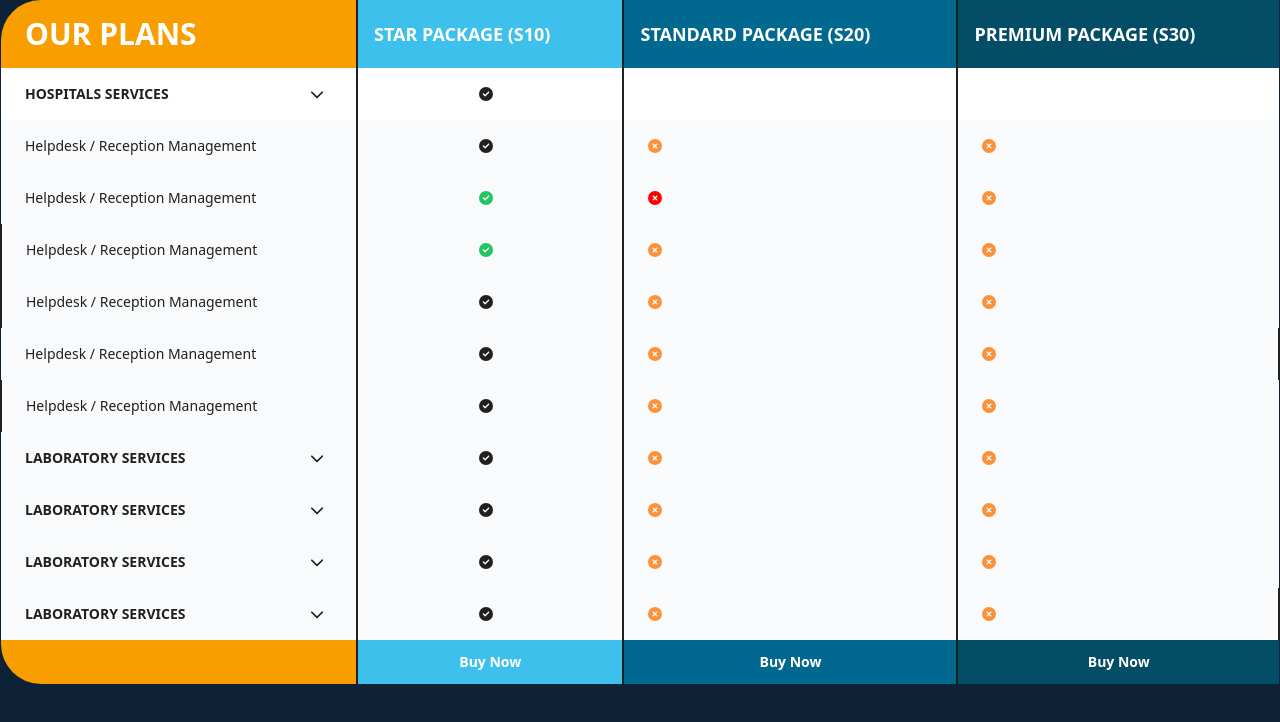
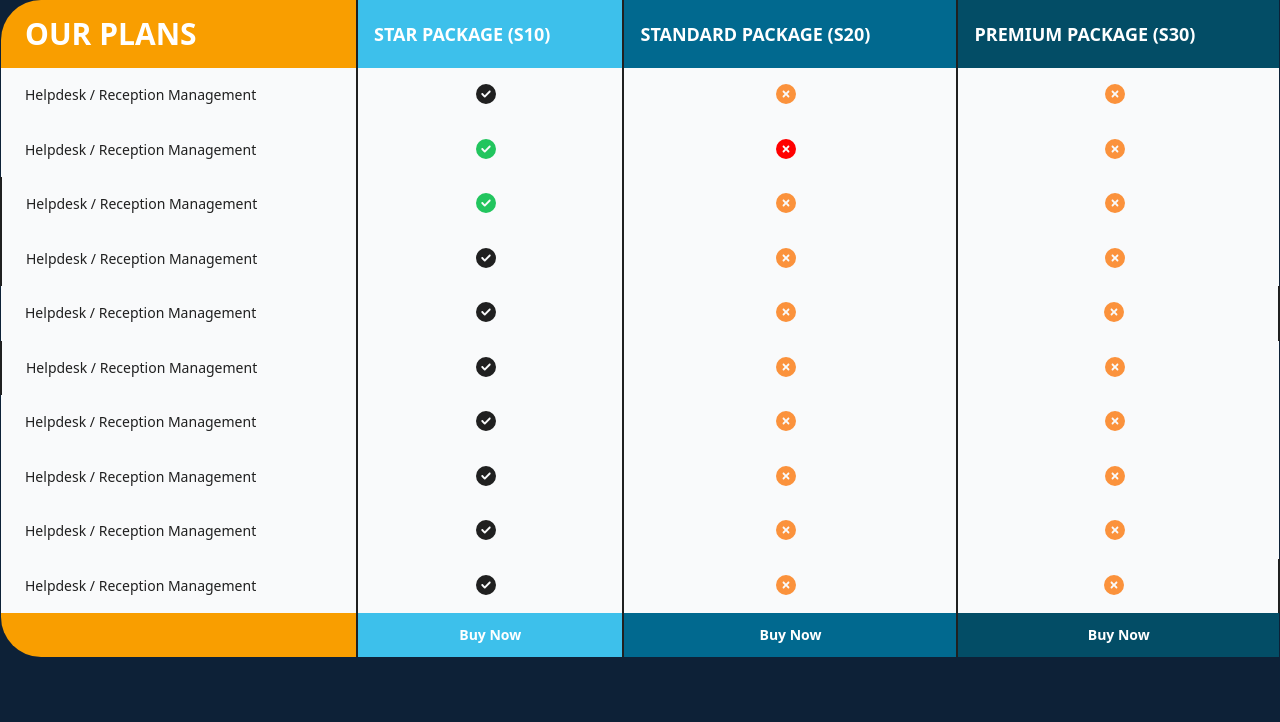
Before and after one commit to CudgelBrain/mediwork_Official, a Next.js app: page /pricingPage/Table in a window 1280 px wide. Shown: the top 722 px of the page. Built offline with nearby package versions, Linux system fonts and the light colour scheme.

Commit message:
pricing table fixed

```diff
--- a/src/pages/_app.js
+++ b/src/pages/_app.js
@@ -1,4 +1,5 @@
 import '@/styles/globals.css'
+import '@/pages/pricingPage/table.css'
 
 export default function App({ Component, pageProps }) {
   return <Component {...pageProps} />
--- a/src/pages/pricingPage/Table.js
+++ b/src/pages/pricingPage/Table.js
@@ -1,241 +1,251 @@
 // components/DynamicTable.js
-import React, { useState } from "react";
+import React, { useState, useRef, useEffect } from "react";
 import { faArrowDown, faChevronCircleDown, faChevronDown, faCircleCheck, faCircleXmark } from "@fortawesome/free-solid-svg-icons";
 import { FontAwesomeIcon } from "@fortawesome/react-fontawesome";
 
 const DynamicTable = () => {
-  const [data, setData] = useState([
-    {
-      name: "HOSPITAL SERVICES",
-      dropdownOpen: false,
-      dropdownItems: [
-        "Helpdesk / Reception Management",
-        "Helpdesk / Reception Management",
-        "Helpdesk / Reception Management",
-      ],
-    },
-    {
-      name: "LABORATORY SERVICES",
-      dropdownOpen: false,
-      dropdownItems: [
-        "Helpdesk / Reception Management",
-        "Helpdesk / Reception Management",
-      ],
-    },
-    {
-      name: "LABORATORY SERVICES",
-      dropdownOpen: false,
-      dropdownItems: ["Helpdesk / Reception Management"],
-    },
-    {
-      name: "LABORATORY SERVICES",
-      dropdownOpen: false,
-      dropdownItems: [
-        "Helpdesk / Reception Management",
-        "Helpdesk / Reception Management",
-        "Helpdesk / Reception Management",
-        "Helpdesk / Reception Management",
-      ],
-    },
-    {
-      name: "LABORATORY SERVICES",
-      dropdownOpen: false,
-      dropdownItems: ["Helpdesk / Reception Management"],
-    },
-  ]);
 
-  const toggleDropdown = (index) => {
-    const newData = [...data];
-    newData[index].dropdownOpen = !newData[index].dropdownOpen;
-    setData(newData);
-  };
+
+  const mainTableRef = useRef(null);
+
+  useEffect(() => {
+      // Check if the main table exists
+      if (mainTableRef.current) {
+          // Clone the table
+          const clonedTable = mainTableRef.current.cloneNode(true);
+          // Add the 'clone' class to the cloned table
+          clonedTable.classList.add('clone');
+
+          // Append the cloned table to the 'table-scroll' element
+          const tableScroll = document.getElementById('table-scroll');
+          if (tableScroll) {
+              tableScroll.appendChild(clonedTable);
+          }
+      }
+  }, []);
+
+  // const [data, setData] = useState([
+  //   {
+  //     name: "HOSPITAL SERVICES",
+  //     dropdownOpen: false,
+  //     dropdownItems: [
+  //       "Helpdesk / Reception Management",
+  //       "Helpdesk / Reception Management",
+  //       "Helpdesk / Reception Management",
+  //     ],
+  //   },
+  //   {
+  //     name: "LABORATORY SERVICES",
+  //     dropdownOpen: false,
+  //     dropdownItems: [
+  //       "Helpdesk / Reception Management",
+  //       "Helpdesk / Reception Management",
+  //     ],
+  //   },
+  //   {
+  //     name: "LABORATORY SERVICES",
+  //     dropdownOpen: false,
+  //     dropdownItems: ["Helpdesk / Reception Management"],
+  //   },
+  //   {
+  //     name: "LABORATORY SERVICES",
+  //     dropdownOpen: false,
+  //     dropdownItems: [
+  //       "Helpdesk / Reception Management",
+  //       "Helpdesk / Reception Management",
+  //       "Helpdesk / Reception Management",
+  //       "Helpdesk / Reception Management",
+  //     ],
+  //   },
+  //   {
+  //     name: "LABORATORY SERVICES",
+  //     dropdownOpen: false,
+  //     dropdownItems: ["Helpdesk / Reception Management"],
+  //   },
+  // ]);
+
+  // const toggleDropdown = (index) => {
+  //   const newData = [...data];
+  //   newData[index].dropdownOpen = !newData[index].dropdownOpen;
+  //   setData(newData);
+  // };
 
   return (
     <div className="max-w-7xl mx-auto  pl-6 lg:pl-0 bg-white" style={{
       background: 'transparent'
     }}  >
-      <table class="w-full text-sm text-left text-gray-500 dark:text-gray-400"  >
+      <div class="table-outer-wrapper">
+            <div className="table-container">
+            <table class="w-full text-sm text-left text-gray-500 dark:text-gray-400 main-table" ref={mainTableRef}>
               <thead class="text-xs text-gray-500 uppercase bg-gray-50 dark:transparent dark:text-gray-400 " style={{
                 background: 'transparent'
               }}  >
                 <tr>
-            <th scope="col" className=" text-white text-3xl bg-yellow  px-6 py-4" style={{
+                  <th scope="col" className="fixed text-white text-3xl bg-yellow  px-6 py-4 sortable" style={{
                     borderTopLeftRadius: "40px",
 
                   }}>
                     Our Plans
                   </th>
-            <th scope="col" className=" text-white text-lg bg-vvl_blue border-x-2 border-x-black p-4">
+                  <th scope="col" className=" text-white text-lg bg-vvl_blue border-x-2 border-x-black p-4 sortable">
                     Star Package (S10)
                   </th>
-            <th scope="col" className=" text-white text-lg border-x-2 border-x-black bg-vl_blue  p-4">
+                  <th scope="col" className=" text-white text-lg border-x-2 border-x-black bg-vl_blue  p-4 sortable">
                     Standard Package (S20)
                   </th>
-            <th scope="col" className=" text-white text-lg bg-l_blue  p-4">
+                  <th scope="col" className=" text-white text-lg bg-l_blue  p-4 sortable">
                     Premium Package (S30)
                   </th>
 
                 </tr>
               </thead>
               <tbody className="">
-          <tr class="bg-white text-center  dark:bg-gray-300 text-black">
-            <th scope="row" class="px-6 py-4 font-bold  flex justify-between items-center">
-              HOSPITALS SERVICES    <FontAwesomeIcon icon={faChevronDown} className="mr-2 font-bold" />
+
+                <tr class=" bg-gray-50 dark:bg-white dark:border-gray-700 text-black">
+                  <th scope="row" class="px-6 py-4 font-medium fixed bg-gray-50
+                  ">
+                    Helpdesk / Reception Management
                   </th>
                   <td class="px-6 py-4 text-center border-x-2 border-x-black">
-              <FontAwesomeIcon icon={faCircleCheck} className="mr-2" />
+                    <FontAwesomeIcon icon={faCircleCheck} className="mr-2 text-xl" />
                   </td>
-            <td class="px-6 py-4 border-x-2 border-x-black">
-
+                  <td class="px-6 py-4 border-x-2 border-x-black text-center">
+                    <FontAwesomeIcon icon={faCircleXmark} className="mr-2 text-xl text-orange-400" />
                   </td>
-            <td class="px-6 py-4">
-
+                  <td class="px-6 py-4 text-center">
+                    <FontAwesomeIcon icon={faCircleXmark} className="mr-2 text-xl text-orange-400" />
+                  </td>
+                </tr>
+                <tr class=" bg-gray-50 dark:bg-gray-300 dark:border-gray-700 text-black">
+                  <th scope="row" class="px-6 py-4 font-medium fixed  dark:bg-gray-300 ">
+                    Helpdesk / Reception Management
+                  </th>
+                  <td class="px-6 py-4 text-center border-x-2 border-x-black">
+                    <FontAwesomeIcon icon={faCircleCheck} className="text-green-500 mr-2 text-xl" />
+                  </td>
+                  <td class="px-6 py-4 text-center border-x-2 border-x-black">
+                    <FontAwesomeIcon icon={faCircleXmark} className="mr-2 text-xl" style={{
+                      color: 'red'
+                    }} />
+                  </td>
+                  <td class="px-6 py-4 text-center">
+                    <FontAwesomeIcon icon={faCircleXmark} className="mr-2 text-xl text-orange-400" />
                   </td>
                 </tr>
                 <tr class=" bg-gray-50 dark:bg-white dark:border-gray-700 text-black">
-            <th scope="row" class="px-6 py-4 font-medium">
+                  <th scope="row" class="px-6 py-4 font-medium border-x-2 border-x-black fixed bg-gray-50">
                     Helpdesk / Reception Management
                   </th>
                   <td class="px-6 py-4 text-center border-x-2 border-x-black">
-              <FontAwesomeIcon icon={faCircleCheck} className="mr-2" />
+                    <FontAwesomeIcon icon={faCircleCheck} className="mr-2 text-xl text-green-500" />
                   </td>
-            <td class="px-6 py-4 border-x-2 border-x-black ">
-              <FontAwesomeIcon icon={faCircleXmark} className="mr-2 text-orange-400" />
+                  <td class="px-6 py-4 border-x-2 border-x-black text-center">
+                    <FontAwesomeIcon icon={faCircleXmark} className="mr-2 text-xl text-orange-400" />
                   </td>
-            <td class="px-6 py-4">
-              <FontAwesomeIcon icon={faCircleXmark} className="mr-2 text-orange-400" />
+                  <td class="px-6 py-4 text-center">
+                    <FontAwesomeIcon icon={faCircleXmark} className="mr-2 text-xl text-orange-400" />
                   </td>
                 </tr>
                 <tr class=" bg-gray-50 dark:bg-gray-300 dark:border-gray-700 text-black">
-            <th scope="row" class="px-6 py-4 font-medium">
+                  <th scope="row" class="px-6 py-4 font-medium border-x-2 border-x-black fixed dark:bg-gray-300">
                     Helpdesk / Reception Management
                   </th>
                   <td class="px-6 py-4 text-center border-x-2 border-x-black">
-              <FontAwesomeIcon icon={faCircleCheck} className="text-green-500 mr-2" />
+                    <FontAwesomeIcon icon={faCircleCheck} className="mr-2 text-xl" />
                   </td>
-            <td class="px-6 py-4 border-x-2 border-x-black">
-              <FontAwesomeIcon icon={faCircleXmark} className="mr-2" style={{
-                color: 'red'
-              }} />
+                  <td class="px-6 py-4 border-x-2 border-x-black text-center">
+                    <FontAwesomeIcon icon={faCircleXmark} className="mr-2 text-xl text-orange-400" />
                   </td>
-            <td class="px-6 py-4">
-              <FontAwesomeIcon icon={faCircleXmark} className="mr-2 text-orange-400" />
+                  <td class="px-6 py-4 text-center">
+                    <FontAwesomeIcon icon={faCircleXmark} className="mr-2 text-xl text-orange-400" />
                   </td>
                 </tr>
                 <tr class=" bg-gray-50 dark:bg-white dark:border-gray-700 text-black">
-            <th scope="row" class="px-6 py-4 font-medium border-x-2 border-x-black">
+                  <th scope="row" class="px-6 py-4 font-medium fixed bg-gray-50">
                     Helpdesk / Reception Management
                   </th>
                   <td class="px-6 py-4 text-center border-x-2 border-x-black">
-              <FontAwesomeIcon icon={faCircleCheck} className="mr-2 text-green-500" />
+                    <FontAwesomeIcon icon={faCircleCheck} className="mr-2 text-xl" />
                   </td>
-            <td class="px-6 py-4 border-x-2 border-x-black">
-              <FontAwesomeIcon icon={faCircleXmark} className="mr-2 text-orange-400" />
+                  <td class="px-6 py-4 border-x-2 border-x-black text-center">
+                    <FontAwesomeIcon icon={faCircleXmark} className="mr-2 text-xl text-orange-400" />
                   </td>
-            <td class="px-6 py-4">
-              <FontAwesomeIcon icon={faCircleXmark} className="mr-2 text-orange-400" />
+                  <td class="px-6 py-4 border-x-2 border-x-black text-center">
+                    <FontAwesomeIcon icon={faCircleXmark} className="mr-2 text-xl text-orange-400" />
                   </td>
                 </tr>
                 <tr class=" bg-gray-50 dark:bg-gray-300 dark:border-gray-700 text-black">
-            <th scope="row" class="px-6 py-4 font-medium border-x-2 border-x-black">
+                  <th scope="row" class="px-6 py-4 font-medium border-x-2 border-x-black fixed dark:bg-gray-300">
                     Helpdesk / Reception Management
                   </th>
                   <td class="px-6 py-4 text-center border-x-2 border-x-black">
-              <FontAwesomeIcon icon={faCircleCheck} className="mr-2" />
+                    <FontAwesomeIcon icon={faCircleCheck} className="mr-2 text-xl" />
                   </td>
-            <td class="px-6 py-4 border-x-2 border-x-black">
-              <FontAwesomeIcon icon={faCircleXmark} className="mr-2 text-orange-400" />
+                  <td class="px-6 py-4 border-x-2 border-x-black text-center">
+                    <FontAwesomeIcon icon={faCircleXmark} className="mr-2 text-xl text-orange-400" />
                   </td>
-            <td class="px-6 py-4">
-              <FontAwesomeIcon icon={faCircleXmark} className="mr-2 text-orange-400" />
+                  <td class="px-6 py-4 text-center">
+                    <FontAwesomeIcon icon={faCircleXmark} className="mr-2 text-xl text-orange-400" />
                   </td>
                 </tr>
                 <tr class=" bg-gray-50 dark:bg-white dark:border-gray-700 text-black">
-            <th scope="row" class="px-6 py-4 font-medium">
+                  <th scope="row" class="px-6 py-4 font-medium fixed bg-gray-50">
                     Helpdesk / Reception Management
                   </th>
                   <td class="px-6 py-4 text-center border-x-2 border-x-black">
-              <FontAwesomeIcon icon={faCircleCheck} className="mr-2" />
+                    <FontAwesomeIcon icon={faCircleCheck} className="mr-2 text-xl" />
                   </td>
-            <td class="px-6 py-4 border-x-2 border-x-black">
-              <FontAwesomeIcon icon={faCircleXmark} className="mr-2 text-orange-400" />
+                  <td class="px-6 py-4 border-x-2 text-center border-x-black">
+                    <FontAwesomeIcon icon={faCircleXmark} className="mr-2 text-xl text-orange-400" />
                   </td>
-            <td class="px-6 py-4 border-x-2 border-x-black">
-              <FontAwesomeIcon icon={faCircleXmark} className="mr-2 text-orange-400" />
+                  <td class="px-6 py-4 text-center">
+                    <FontAwesomeIcon icon={faCircleXmark} className="mr-2 text-xl text-orange-400" />
                   </td>
                 </tr>
                 <tr class=" bg-gray-50 dark:bg-gray-300 dark:border-gray-700 text-black">
-            <th scope="row" class="px-6 py-4 font-medium border-x-2 border-x-black">
+                  <th scope="row" class="px-6 py-4 font-medium fixed dark:bg-gray-300">
                     Helpdesk / Reception Management
                   </th>
                   <td class="px-6 py-4 text-center border-x-2 border-x-black">
-              <FontAwesomeIcon icon={faCircleCheck} className="mr-2" />
+                    <FontAwesomeIcon icon={faCircleCheck} className="mr-2 text-xl" />
                   </td>
-            <td class="px-6 py-4 border-x-2 border-x-black">
-              <FontAwesomeIcon icon={faCircleXmark} className="mr-2 text-orange-400" />
+                  <td class="px-6 py-4 border-x-2 border-x-black text-center">
+                    <FontAwesomeIcon icon={faCircleXmark} className="mr-2 text-xl text-orange-400" />
                   </td>
-            <td class="px-6 py-4">
-              <FontAwesomeIcon icon={faCircleXmark} className="mr-2 text-orange-400" />
+                  <td class="px-6 py-4 text-center">
+                    <FontAwesomeIcon icon={faCircleXmark} className="mr-2 text-xl text-orange-400" />
                   </td>
                 </tr>
                 <tr class=" bg-gray-50 dark:bg-white dark:border-gray-700 text-black">
-          <th scope="row" class="px-6 py-4 font-bold flex justify-between items-center">
-              LABORATORY SERVICES    <FontAwesomeIcon icon={faChevronDown} className="mr-2 font-bold" />
+                  <th scope="row" class="px-6 py-4 font-medium fixed bg-gray-50">
+                    Helpdesk / Reception Management
                   </th>
                   <td class="px-6 py-4 text-center border-x-2 border-x-black">
-              <FontAwesomeIcon icon={faCircleCheck} className="mr-2" />
+                    <FontAwesomeIcon icon={faCircleCheck} className="mr-2 text-xl" />
                   </td>
-            <td class="px-6 py-4 border-x-2 border-x-black">
-              <FontAwesomeIcon icon={faCircleXmark} className="mr-2 text-orange-400" />
+                  <td class="px-6 py-4 border-x-2 border-x-black text-center">
+                    <FontAwesomeIcon icon={faCircleXmark} className="mr-2 text-xl text-orange-400" />
                   </td>
-            <td class="px-6 py-4">
-              <FontAwesomeIcon icon={faCircleXmark} className="mr-2 text-orange-400" />
+                  <td class="px-6 py-4 text-center">
+                    <FontAwesomeIcon icon={faCircleXmark} className="mr-2 text-xl text-orange-400" />
                   </td>
                 </tr>
                 <tr class=" bg-gray-50 dark:bg-gray-300 dark:border-gray-700 text-black">
-          <th scope="row" class="px-6 py-4 font-bold flex justify-between items-center">
-              LABORATORY SERVICES    <FontAwesomeIcon icon={faChevronDown} className="mr-2 font-bold" />
+                  <th scope="row" class="px-6 py-4 font-medium fixed dark:bg-gray-300">
+                    Helpdesk / Reception Management
                   </th>
                   <td class="px-6 py-4 text-center border-x-2 border-x-black">
-              <FontAwesomeIcon icon={faCircleCheck} className="mr-2" />
+                    <FontAwesomeIcon icon={faCircleCheck} className="mr-2 text-xl" />
                   </td>
-            <td class="px-6 py-4 border-x-2 border-x-black">
-              <FontAwesomeIcon icon={faCircleXmark} className="mr-2 text-orange-400" />
+                  <td class="px-6 py-4 border-x-2 border-x-black text-center">
+                    <FontAwesomeIcon icon={faCircleXmark} className="mr-2 text-xl text-orange-400" />
                   </td>
-            <td class="px-6 py-4">
-              <FontAwesomeIcon icon={faCircleXmark} className="mr-2 text-orange-400" />
-            </td>
-          </tr>
-          <tr class=" bg-gray-50 dark:bg-white dark:border-gray-700 text-black">
-          <th scope="row" class="px-6 py-4 font-bold flex justify-between items-center ">
-              LABORATORY SERVICES    <FontAwesomeIcon icon={faChevronDown} className="mr-2 font-bold" />
-            </th>
-            <td class="px-6 py-4 text-center border-x-2 border-x-black">
-              <FontAwesomeIcon icon={faCircleCheck} className="mr-2" />
-            </td>
-            <td class="px-6 py-4 border-x-2 border-x-black">
-              <FontAwesomeIcon icon={faCircleXmark} className="mr-2 text-orange-400" />
-            </td>
-            <td class="px-6 py-4">
-              <FontAwesomeIcon icon={faCircleXmark} className="mr-2 text-orange-400" />
-            </td>
-          </tr>
-          <tr class=" bg-gray-50 dark:bg-gray-300 dark:border-gray-700 text-black">
-          <th scope="row" class="px-6 py-4 font-bold flex justify-between items-center">
-              LABORATORY SERVICES    <FontAwesomeIcon icon={faChevronDown} className="mr-2 font-bold" />
-            </th>
-            <td class="px-6 py-4 text-center border-x-2 border-x-black">
-              <FontAwesomeIcon icon={faCircleCheck} className="mr-2" />
-            </td>
-            <td class="px-6 py-4 border-x-2 border-x-black">
-              <FontAwesomeIcon icon={faCircleXmark} className="mr-2 text-orange-400" />
-            </td>
-            <td class="px-6 py-4 border-x-2 border-x-black">
-              <FontAwesomeIcon icon={faCircleXmark} className="mr-2 text-orange-400" />
+                  <td class="px-6 py-4 border-x-2 border-x-black text-center">
+                    <FontAwesomeIcon icon={faCircleXmark} className="mr-2 text-xl text-orange-400" />
                   </td>
                 </tr>
                 <tr>
-            <th scope="col" className=" text-white text-3xl bg-yellow  text-center  p-3" style={{
+                  <th scope="col" className=" text-white text-3xl bg-yellow  text-center  p-3 fixed" style={{
                     borderBottomLeftRadius: "40px",
 
                   }}>
@@ -253,52 +263,10 @@ const DynamicTable = () => {
                 </tr>
               </tbody>
             </table>
+          </div>
+          </div>
+        </div>
 
-
-      {/* <table className="w-full">
-        <thead>
-          <tr className="text-white">
-            <th className="text-3xl bg-yellow w-[40%] pt-5 pb-5">Our Plans</th>
-            <th className="text-lg bg-vvl_blue w-[20%]">Starter package (S10)</th>
-            <th className="text-lg bg-vl_blue w-[20%]">Standard package (S20)</th>
-            <th className="text-lg bg-l_blue w-[20%]">Premium package (S30)</th>
-          </tr>
-        </thead>
-        <tbody>
-          {data.map((row, index) => (
-            <React.Fragment key={index}>
-              <tr className="text-lg font-semibold">
-                <td>{row.name}</td>
-                <td>{row.name}</td>
-                <td>{row.name}</td>
-                <td>{row.name}</td>
-              </tr>
-              {row.dropdownOpen &&
-                row.dropdownItems.map((item, subIndex) => (
-                  <tr key={`${index}-${subIndex}`}>
-                    <td colSpan="4">{item}</td>
-                  </tr>
-                ))}
-              <tr>
-                <td colSpan="4">
-                  <button
-                    onClick={() => toggleDropdown(index)}
-                    className="text-blue-500 underline flex items-center"
-                  >
-                    {row.dropdownOpen ? (
-                      <FontAwesomeIcon icon={faAngleDown} className="mr-2" />
-                    ) : (
-                      <FontAwesomeIcon icon={faAngleRight} className="mr-2" />
-                    )}
-                  </button>
-                </td>
-              </tr>
-
-            </React.Fragment>
-          ))}
-        </tbody>
-      </table> */}
-    </div>
   );
 };
 
--- /dev/null
+++ b/src/pages/pricingPage/table.css
@@ -0,0 +1,33 @@
+.table-container {
+    overflow-x: auto; /* Changed from scroll to auto to hide scrollbar when not needed */
+    position: relative;
+    max-width: 100%;
+}
+
+table {
+    border-collapse: collapse;
+    width: 100%;
+}
+
+
+th.fixed, td.fixed {
+    position: sticky;
+    left: 0;
+    /* border-right: 1px solid black !important; */
+    /* background-color: white; */
+    z-index: 1;
+}
+
+/* For screens wider than 768px */
+@media (min-width: 480px) {
+    table {
+        width: 150%; /* The width is increased to make other columns scrollable */
+    }
+}
+
+/* You can add more media queries for other breakpoints if needed, for example:
+
+@media (min-width: 1024px) {
+    ... styles for larger screens ...
+}
+*/
```
Also changed, not shown: src/pages/Home/BestSolutions.js (+2 -8 lines). Lines whose indentation alone changed are shown as unchanged.
